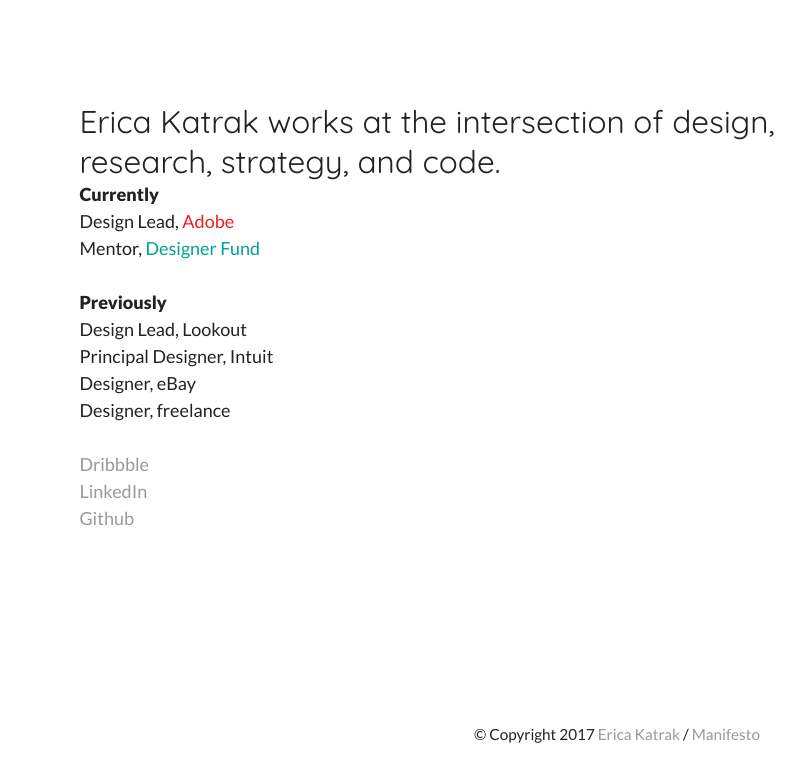
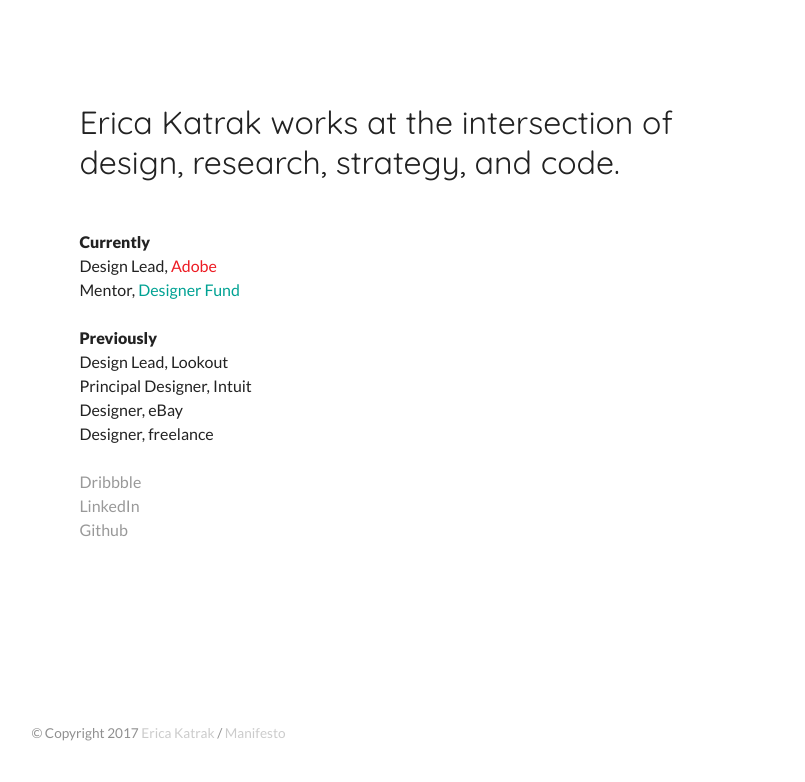
Before and after one commit to ericakatrak/ericakatrak.github.io, a Jekyll site: the page built from index.html, in a window 1280 px wide. Shown: the top 782 px of the page, without its empty margins (23-828 px from the left). Built offline with Jekyll 4.4.1, drawn with Linux system fonts in a browser that asks for light colours.

Commit message:
style tweaks

```diff
--- a/css/style.css
+++ b/css/style.css
@@ -18,16 +18,17 @@
 body {
 	font-family: "Lato", "Helvetica Neue", Helvetica, Arial, sans-serif;
 	font-weight: 400;
-	font-size: 18px;
+	font-size: 16px;
 	line-height: 1.5;
 	color: #222;
 }
 
 h1 {
 	font-family: "Quicksand", "Lato", "Helvetica Neue", Helvetica, Arial, sans-serif;
-  font-size: 1.75em;
+  font-size: 2em;
   font-weight: 400;
   line-height: 1.25;
+  margin-bottom: 1.5em;
 }
 h2 {
   font-size: 1em;
@@ -65,7 +66,7 @@
 
 footer {
 	font-size: .85em;
-	text-align: center;
+	opacity: .5;
 	margin: 4em;
 	clear: both;
 	padding: 0;
```
